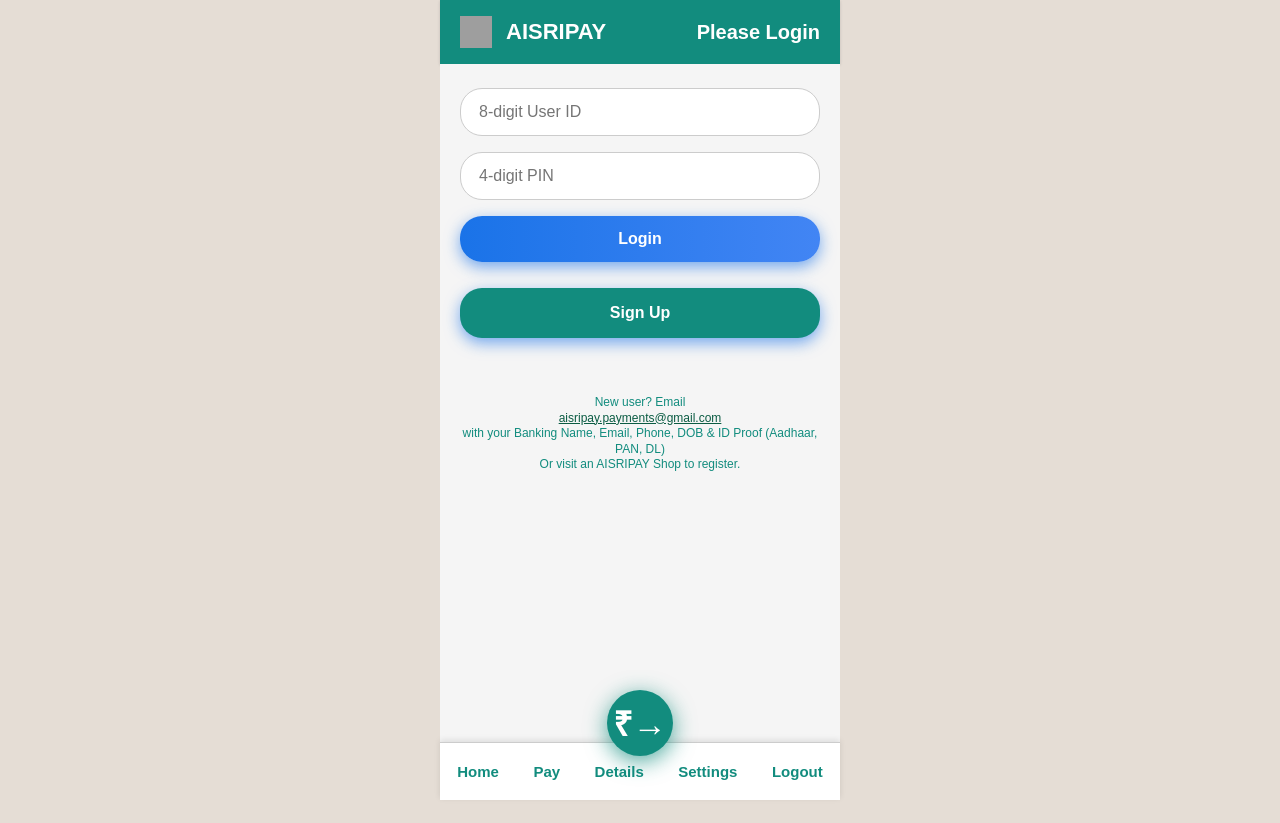
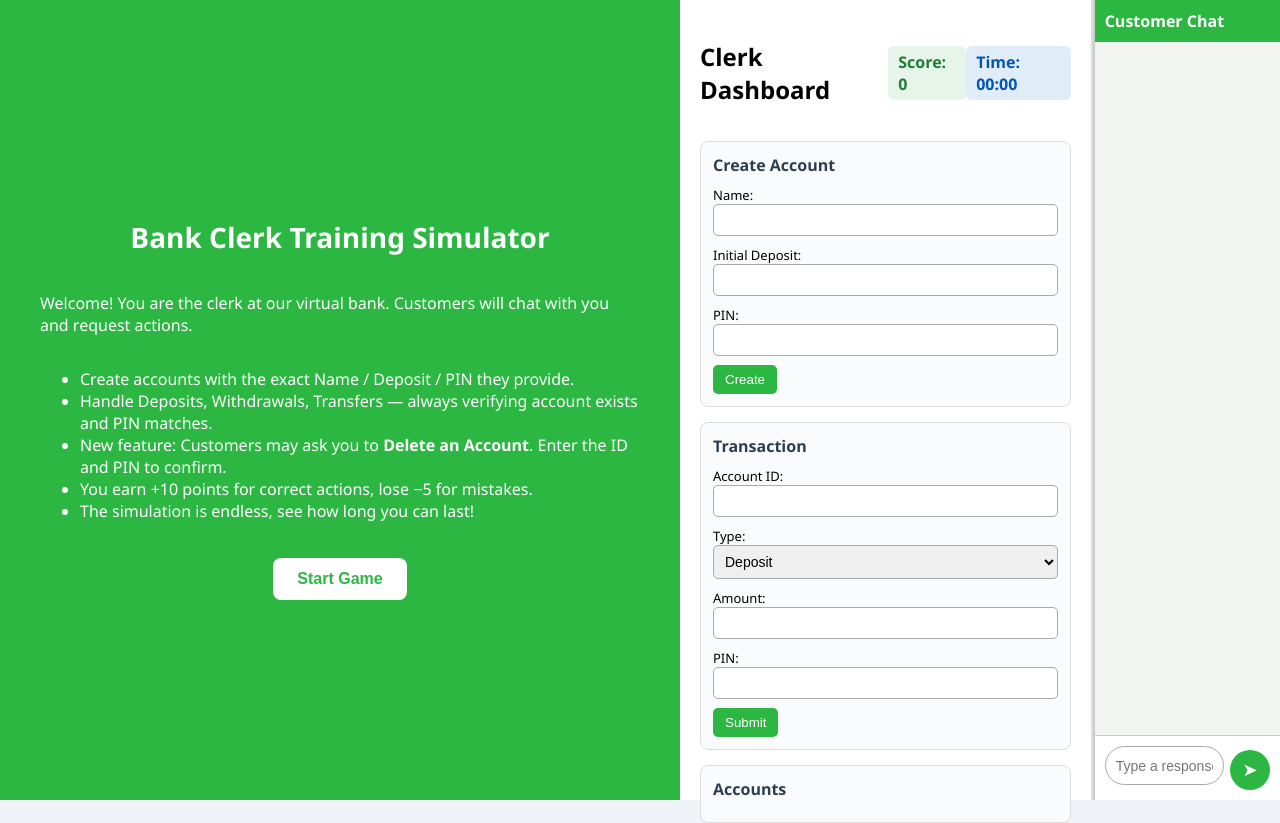
Before and after one commit to aisripay-payments/AisriPay, a plain HTML site: page index.html in a window 1280 px wide. Before the commit the page ends 800 px from the top, so only its background shows below. Drawn offline with Linux system fonts and the light colour scheme; grey boxes are pictures that could not be loaded.

Commit message:
Update index.html

```diff
--- a/index.html
+++ b/index.html
@@ -1,398 +1,242 @@
 <!DOCTYPE html>
 <html lang="en">
 <head>
-<meta charset="UTF-8" />
-<meta name="viewport" content="width=device-width, initial-scale=1" />
-<title>AISRIPAY</title>
-<link rel="icon" href="https://iili.io/K1llYMu.png" />
+  <meta charset="UTF-8">
+  <title>Bank Clerk Endless Training Game</title>
   <style>
-  *, *::before, *::after {
-    box-sizing: border-box;
+    body { margin:0; font-family:"Segoe UI",Arial; height:100vh; display:flex; background:#eff3f7; }
+    .hidden { display:none; }
+
+    /* Instructions overlay */
+    #instructions {
+      flex:1;
+      display:flex;
+      flex-direction:column;
+      align-items:center;
+      justify-content:center;
+      background:#2cb742;
+      color:white;
+      padding:40px;
+      font-size:16px;
+      text-align:left;
     }
-  body {
-    margin: 0; padding: 0;
-    font-family: 'Product Sans', Arial, sans-serif;
-    background: #e5ddd5;
-    color: #000;
+    #instructions h1 { font-size:28px; margin-bottom:20px; }
+    #instructions ul { max-width:600px; text-align:left; }
+    #instructions button {
+      margin-top:20px;
+      padding:12px 24px;
+      background:white; color:#2cb742;
+      border:none; border-radius:8px;
+      font-size:16px; cursor:pointer;
+      font-weight:bold;
     }
-  #app {
-    max-width: 400px;
-    margin: 0 auto;
-    min-height: 100vh;
-    position: relative;
-    background: white;
-    display: flex;
-    flex-direction: column;
+
+    /* Game layout */
+    #game { flex:1; display:flex; }
+
+    .bank-panel {
+      flex:2; background:#fff; padding:20px;
+      border-right:2px solid #ddd; display:flex; flex-direction:column;
     }
-  header {
-    background: #128c7e;
-    color: #fff;
-    padding: 16px 20px;
-    font-weight: 600;
-    font-size: 20px;
-    box-shadow: 0 1px 3px rgb(0 0 0 / 0.15);
-    display: flex;
-    justify-content: flex-start;
-    align-items: center;
-    gap: 14px;
+    .header { display:flex; justify-content:space-between; align-items:center; margin-bottom:15px;}
+    .scoreboard, .timer {
+      font-size:16px; font-weight:bold; padding:5px 10px; border-radius:6px;
     }
-  header img.logo {
-    width: 32px;
-    height: 32px;
+    .scoreboard { color:#1e7e34; background:#e6f4ea;}
+    .timer { color:#0056b3; background:#e1ecf9;}
+
+    .section { background:#f9fbfd; border:1px solid #ddd; border-radius:8px; padding:12px; margin-bottom:15px; }
+    h3 { margin:0 0 10px 0; font-size:16px; color:#2c3e50; }
+    label { display:block; font-size:13px; margin-top:5px;}
+    input, select {
+      width:100%; padding:7px; border:1px solid #aaa; border-radius:5px;
+      font-size:14px; box-sizing:border-box; margin-bottom:5px;
     }
-  header .title {
-    font-weight: 700;
-    font-size: 22px;
-    user-select: none;
+    button {
+      background:#2cb742; color:white; border:none; border-radius:5px;
+      padding:7px 12px; cursor:pointer; font-weight:500; margin-top:4px;
     }
-  .user-info {
-    margin-left: auto;
-    text-align: right;
-    user-select: none;
-  }
-  .user-info span {
-    display: block;
-  }
-  .user-info .name {
-    font-weight: 700;
-  }
-  main {
-    flex-grow: 1;
-    padding: 24px 20px 88px;
-    background: #f5f5f5;
-  }
-  main h2 {
-    font-weight: 700;
-    color: #075e54;
-    margin-bottom: 16px;
-  }
-  main p {
-    font-size: 16px;
-    margin-bottom: 12px;
-  }
-  main input, main button {
-    width: 100%;
-    font-size: 16px;
-    padding: 14px 18px;
-    margin-bottom: 16px;
-    border-radius: 22px;
-    border: none;
-    outline: none;
-  }
-  main input {
-    border: 1.5px solid #ccc;
-  }
-  main input:focus {
-    border-color: #128c7e;
-    box-shadow: 0 0 8px #128c7eaa;
-  }
-  main button {
-    background: linear-gradient(90deg, #1a73e8, #4285f4);
-    color: white;
-    font-weight: 700;
-    cursor: pointer;
-    box-shadow: 0 5px 15px rgba(26, 115, 232, 0.6);
-    transition: box-shadow 0.3s ease;
-    border:none;
-  }
-  main button:hover {
-    box-shadow: 0 7px 22px rgba(26, 115, 232, 0.85);
-  }
-  .msg {
-    font-size: 14px;
-    min-height: 21px;
-    text-align: center;
-    margin-bottom: 12px;
-  }
-  .msg.red {
-    color: #cc0000;
-  }
-  .msg.green {
-    color: #01875f;
-  }
-  nav.bottom-nav {
-    position: fixed;
-    bottom: 0;
-    width: 100%;
-    max-width: 400px;
-    height: 58px;
-    background: #ffffff;
-    border-top: 1px solid #ccc;
-    display: flex;
-    justify-content: space-around;
-    align-items: center;
-    box-shadow: 0 -2px 6px rgb(0 0 0 / 0.10);
-    z-index: 3;
-  }
-  nav.bottom-nav button {
-    background: none;
-    border: none;
-    color: #128c7e;
-    font-size: 15px;
-    font-weight: 600;
-    cursor: pointer;
-    padding: 8px 10px;
-    border-radius: 14px;
-    transition: background-color 0.25s ease;
-    user-select: none;
-  }
-  nav.bottom-nav button.active {
-    background: #128c7e;
-    color: white;
-    box-shadow: 0 4px 10px rgba(18,140,126,0.6);
-  }
-  nav.bottom-nav button:hover:not(.active) {
-    background: #ccf1ee;
-  }
-  .fab {
-    position: fixed;
-    bottom: 44px;
-    left: 50%;
-    transform: translateX(-50%);
-    width: 66px;
-    height: 66px;
-    background: #128c7e;
-    border-radius: 50%;
-    box-shadow: 0 5px 22px rgba(18, 140, 126, 0.75);
-    color: white;
-    font-size: 34px;
-    font-weight: 900;
-    display: flex;
-    justify-content: center;
-    align-items: center;
-    cursor: pointer;
-    z-index: 5;
-    transition: box-shadow 0.3s ease;
-    user-select: none;
-  }
-  .fab:hover {
-    box-shadow: 0 8px 32px rgba(18, 140, 126, 1);
-  }
-  #signup-info {
-    font-size: 12px;
-    color: #128c7e;
-    line-height: 1.3;
-    text-align: center;
-  }
+    button:hover{ background:#209834; }
+
+    .account-list { max-height:200px; overflow-y:auto; }
+    .account-card { background:#fff; border:1px solid #ddd; border-radius:6px;
+      padding:8px; margin-bottom:6px; font-size:14px; }
+
+    .chat-panel { flex:1; background:#f0f5f0; display:flex; flex-direction:column; border-left:2px solid #ccc;}
+    .chat-header{ background:#2cb742; padding:10px; font-weight:bold; color:white;}
+    .chat-messages{flex:1; padding:12px; overflow-y:auto; display:flex; flex-direction:column;}
+    .message{max-width:70%; padding:9px 12px; border-radius:14px; margin:5px 0; font-size:14px;}
+    .customer{background:#fff; align-self:flex-start; border:1px solid #ccc;}
+    .clerk{background:#dcf8c6; align-self:flex-end;}
+    .chat-input{display:flex; padding:10px; border-top:1px solid #ccc; background:#fff;}
+    .chat-input input{flex:1; padding:10px; border:1px solid #aaa; border-radius:20px; font-size:14px; margin-right:6px;}
+    .chat-input button{width:40px; height:40px; border-radius:50%; font-size:18px; background:#2cb742; color:white;}
   </style>
 </head>
 <body>
-  <div id="app">
-    <header>
-      <img class="logo" src="https://iili.io/K1llYMu.png" alt="AISRIPAY" />
-      <div class="title">AISRIPAY</div>
-      <div class="user-info">
-        <span class="name" id="topName">Welcome</span>
-        <span id="topID"></span>
+
+  <!-- Instructions -->
+  <div id="instructions">
+    <h1>Bank Clerk Training Simulator</h1>
+    <p>Welcome! You are the clerk at our virtual bank. Customers will chat with you and request actions.</p>
+    <ul>
+      <li>Create accounts with the exact Name / Deposit / PIN they provide.</li>
+      <li>Handle Deposits, Withdrawals, Transfers — always verifying account exists and PIN matches.</li>
+      <li>New feature: Customers may ask you to <b>Delete an Account</b>. Enter the ID and PIN to confirm.</li>
+      <li>You earn +10 points for correct actions, lose −5 for mistakes.</li>
+      <li>The simulation is endless, see how long you can last!</li>
+    </ul>
+    <button onclick="startGame()">Start Game</button>
   </div>
-    </header>
-    <main id="mainContent"></main>
-    <nav class="bottom-nav">
-      <button id="navHome" class="active" onclick="showHome()">Home</button>
-      <button id="navPay" onclick="showPay()">Pay</button>
-      <button id="navDetails" onclick="showDetails()">Details</button>
-      <button id="navSettings" onclick="showSettings()">Settings</button>
-      <button id="navLogout" onclick="logout()">Logout</button>
-    </nav>
-    <div class="fab" onclick="showPay()">₹→</div>
+
+  <!-- Game -->
+  <div id="game" class="hidden">
+
+    <div class="bank-panel">
+      <div class="header">
+        <h2>Clerk Dashboard</h2>
+        <div class="scoreboard">Score: <span id="score">0</span></div>
+        <div class="timer">Time: <span id="timer">00:00</span></div>
+      </div>
+
+      <!-- Create Account -->
+      <div class="section">
+        <h3>Create Account</h3>
+        <label>Name:</label><input type="text" id="acctName">
+        <label>Initial Deposit:</label><input type="number" id="acctDeposit">
+        <label>PIN:</label><input type="password" id="acctPin">
+        <button onclick="createAccount()">Create</button>
+      </div>
+
+      <!-- Transactions -->
+      <div class="section">
+        <h3>Transaction</h3>
+        <label>Account ID:</label><input type="text" id="tranId">
+        <label>Type:</label>
+        <select id="tranType">
+          <option value="deposit">Deposit</option>
+          <option value="withdraw">Withdraw</option>
+          <option value="transfer">Transfer</option>
+          <option value="delete">Delete Account</option>
+        </select>
+        <label>Amount:</label><input type="number" id="tranAmount">
+        <div id="transferTargetGroup" style="display:none;">
+          <label>To Account ID:</label><input type="text" id="tranTarget">
+        </div>
+        <label>PIN:</label><input type="password" id="tranPin">
+        <button onclick="processTransaction()">Submit</button>
+      </div>
+
+      <!-- Account List -->
+      <div class="section">
+        <h3>Accounts</h3>
+        <div class="account-list" id="accountList"></div>
+      </div>
+    </div>
+
+    <div class="chat-panel">
+      <div class="chat-header">Customer Chat</div>
+      <div class="chat-messages" id="chatMessages"></div>
+      <div class="chat-input">
+        <input type="text" id="chatInput" placeholder="Type a response...">
+        <button onclick="sendMessage()">➤</button>
+      </div>
+    </div>
   </div>
 
 <script>
-  const API_URL = "https://script.google.com/macros/s/AKfycbyoWXhfS7KlZzcki68JO0Vc1J9Q0KzSOp59VEmhFeKwIdQ7cZR8wpX3DaJVRau_1tYR/exec";
-  const API_SECRET = "qwe789asd456zxc123qwe456asd123zxc789qaz789wsx456edc123";
+  let accounts = [];
+  let accountId=1;
+  let score=0;
+  let currentRequest=null;
+  let startTime=0;
+  let timerInterval;
 
-  let currentUser = null;
-
-  function setActiveNav(id) {
-    ["navHome", "navPay", "navDetails", "navSettings", "navLogout"].forEach(btnId => {
-      document.getElementById(btnId).classList.remove("active");
-    });
-    if (document.getElementById(id)) {
-      document.getElementById(id).classList.add("active");
-    }
+  function startGame(){
+    document.getElementById("instructions").classList.add("hidden");
+    document.getElementById("game").classList.remove("hidden");
+    startTime=Date.now();
+    timerInterval=setInterval(updateTimer,1000);
+    nextRequest();
   }
 
-  function showHome() {
-    if (!currentUser) {
-      showLogin();
-      return;
-    }
-    setActiveNav("navHome");
-    document.getElementById("topName").textContent = currentUser.name;
-    document.getElementById("topID").textContent = "ID: " + currentUser.id;
-    document.getElementById("mainContent").innerHTML = `
-      <h2>Balance</h2>
-      <div style="font-size: 32px; font-weight: 700; color: #128c7e; margin-bottom: 20px;">₹${currentUser.balance}</div>
-      <p>Welcome back, <strong>${currentUser.name}</strong>!</p>
-      <p>Use the Pay tab or the floating button below to send money quickly.</p>
-    `;
+  function updateTimer(){
+    let elapsed=Math.floor((Date.now()-startTime)/1000);
+    let m=String(Math.floor(elapsed/60)).padStart(2,'0');
+    let s=String(elapsed%60).padStart(2,'0');
+    document.getElementById("timer").textContent=`${m}:${s}`;
   }
 
-  function showPay() {
-    if (!currentUser) {
-      showLogin();
-      return;
+  function renderAccounts(){
+    const list=document.getElementById("accountList");
+    list.innerHTML=accounts.map(a=>`<div class="account-card">
+       <strong>ID:</strong>${a.id}<br><strong>Name:</strong>${a.name}<br><strong>Balance:</strong>₹${a.balance}
+    </div>`).join("");
   }
-    setActiveNav("navPay");
-    document.getElementById("mainContent").innerHTML = `
-      <h2>Send Money</h2>
-      <input type="text" id="payID" maxlength="8" placeholder="Recipient User ID" />
-      <input type="number" id="payAmt" placeholder="Amount (₹)" />
-      <button onclick="confirmPay()">Confirm & Pay</button>
-      <div id="payMsg" class="msg"></div>
-    `;
+  function updateScore(p){ score+=p; document.getElementById("score").textContent=score; }
+
+  // --- Request Generator ---
+  function generateRequest(){
+    const names=["Rahul Sharma","Anjali Verma","Sita Mishra","Rohan Gupta","Arjun Mehta","Kavya Kapoor","Pooja Rao"];
+    if(accounts.length===0||Math.random()<0.25){
+      let name=names[Math.floor(Math.random()*names.length)]+" #"+Math.floor(Math.random()*1000);
+      let deposit=Math.floor(Math.random()*9000)+1000;
+      let pin=(""+Math.floor(1000+Math.random()*9000));
+      return {type:"create",name,deposit,pin,msg:`Open account. Name: ${name}, Deposit: ₹${deposit}, PIN:${pin}`};
+    }
+    let acc=accounts[Math.floor(Math.random()*accounts.length)];
+    let r=Math.random();
+    if(r<0.25){ return {type:"deposit",id:acc.id,amount:1000,pin:acc.pin,msg:`Deposit ₹1000 in A/c ${acc.id}. PIN:${acc.pin}`}; }
+    else if(r<0.5){ return {type:"withdraw",id:acc.id,amount:500,pin:acc.pin,msg:`Withdraw ₹500 from A/c ${acc.id}. PIN:${acc.pin}`}; }
+    else if(r<0.75 && accounts.length>1){
+      let to=accounts.find(a=>a.id!==acc.id);
+      return {type:"transfer",id:acc.id,target:to.id,amount:400,pin:acc.pin,msg:`Transfer ₹400 from A/c ${acc.id} to A/c ${to.id}. PIN:${acc.pin}`}; }
+    else { return {type:"delete",id:acc.id,pin:acc.pin,msg:`Please delete my account ID ${acc.id}. PIN:${acc.pin}`}; }
   }
 
-  function showDetails() {
-    if (!currentUser) {
-      showLogin();
-      return;
-    }
-    setActiveNav("navDetails");
-    document.getElementById("mainContent").innerHTML = `
-      <h2>Profile Details</h2>
-      <p><strong>Name:</strong> ${currentUser.name}</p>
-      <p><strong>User ID:</strong> ${currentUser.id}</p>
-      <p><strong>Email:</strong> ${currentUser.email}</p>
-      <p><strong>Phone:</strong> ${currentUser.phone}</p>
-      <p><strong>Date of Birth:</strong> ${currentUser.dob}</p>
-    `;
+  function nextRequest(){ currentRequest=generateRequest(); setTimeout(()=>addChatMessage(currentRequest.msg,"customer"),800); }
+
+  function createAccount(){
+    const name=document.getElementById("acctName").value;
+    const deposit=parseFloat(document.getElementById("acctDeposit").value);
+    const pin=document.getElementById("acctPin").value;
+    if(!currentRequest||currentRequest.type!=="create"){ addChatMessage("❌ No account creation expected.","clerk"); updateScore(-5); return;}
+    if(name===currentRequest.name&&deposit===currentRequest.deposit&&pin===currentRequest.pin){
+      accounts.push({id:accountId++,name,balance:deposit,pin});
+      renderAccounts(); addChatMessage("✅ Account created.","clerk"); updateScore(10); nextRequest();
+    } else{ addChatMessage("❌ Wrong details.","clerk"); updateScore(-5);}
   }
 
-  function showSettings() {
-    if (!currentUser) {
-      showLogin();
-      return;
+  function processTransaction(){
+    const id=parseInt(document.getElementById("tranId").value);
+    const type=document.getElementById("tranType").value;
+    const amt=parseFloat(document.getElementById("tranAmount").value);
+    const pin=document.getElementById("tranPin").value;
+    const targetId=parseInt(document.getElementById("tranTarget").value);
+    let acc=accounts.find(a=>a.id===id);
+    if(!acc){ addChatMessage("❌ Source account not found.","clerk"); updateScore(-5); return;}
+    if(acc.pin!==pin){ addChatMessage("❌ Invalid PIN.","clerk"); updateScore(-5); return;}
+    let req=currentRequest;
+
+    if(type==="deposit" && req.type==="deposit" && id===req.id && amt===req.amount){ acc.balance+=amt; addChatMessage("✅ Deposit done.","clerk"); updateScore(10); renderAccounts(); nextRequest(); }
+    else if(type==="withdraw" && req.type==="withdraw" && id===req.id && amt===req.amount){ if(acc.balance>=amt){acc.balance-=amt; addChatMessage("✅ Withdraw done.","clerk"); updateScore(10); renderAccounts(); nextRequest();} else{addChatMessage("❌ Insufficient.","clerk"); updateScore(-5);} }
+    else if(type==="transfer" && req.type==="transfer" && id===req.id && amt===req.amount && targetId===req.target){
+      let tgt=accounts.find(a=>a.id===targetId);
+      if(!tgt){ addChatMessage("❌ Target acc missing.","clerk"); updateScore(-5); return;}
+      if(acc.balance>=amt){acc.balance-=amt; tgt.balance+=amt; addChatMessage("✅ Transfer done.","clerk"); updateScore(10); renderAccounts(); nextRequest();} else { addChatMessage("❌ Insufficient.","clerk"); updateScore(-5);}
     }
-    setActiveNav("navSettings");
-    document.getElementById("mainContent").innerHTML = `
-      <h2>Change PIN</h2>
-      <input maxlength="4" id="oldPin" type="password" placeholder="Old PIN" />
-      <input maxlength="4" id="newPin" type="password" placeholder="New PIN" />
-      <button onclick="changePin()">Change PIN</button>
-      <div id="settingMsg" class="msg"></div>
-    `;
+    else if(type==="delete" && req.type==="delete" && id===req.id){
+      accounts=accounts.filter(a=>a.id!==id);
+      renderAccounts(); addChatMessage("✅ Account deleted.","clerk"); updateScore(10); nextRequest(); }
+    else { addChatMessage("❌ Wrong details/action.","clerk"); updateScore(-5);}
   }
 
-  function logout() {
-    currentUser = null;
-    clearUI();
-    showLogin();
-  }
+  function sendMessage(){ const i=document.getElementById("chatInput"); if(i.value.trim()!==""){ addChatMessage(i.value,"clerk"); i.value=""; } }
+  function addChatMessage(t,s){ const m=document.getElementById("chatMessages"); let d=document.createElement("div"); d.className="message "+s; d.textContent=t; m.appendChild(d); m.scrollTop=m.scrollHeight; }
 
-  function clearUI() {
-    document.getElementById("topName").textContent = "Welcome";
-    document.getElementById("topID").textContent = "";
-    document.getElementById("mainContent").innerHTML = "";
-    setActiveNav("");
-  }
-
-  function showLogin() {
-    clearUI();
-    setActiveNav("");
-    document.getElementById("app").style.background = "#e5ddd5";
-    document.getElementById("topName").textContent = "Please Login";
-    document.getElementById("topID").textContent = "";
-    document.getElementById("mainContent").innerHTML = `
-      <input type="text" id="loginID" maxlength="8" placeholder="8-digit User ID" />
-      <input type="password" id="loginPIN" maxlength="4" placeholder="4-digit PIN" />
-      <button onclick="login()">Login</button>
-      <button onclick="showSignup()" style="margin-top: 10px; width: 100%; border-radius: 22px; padding: 16px 0; font-weight: 600; background: #128c7e; color: white; border: none; cursor: pointer;">Sign Up</button>
-      <div id="loginMsg" class="msg"></div>
-      <div id="signup-info" style="font-size: 12px; color: #128c7e; text-align: center; margin-top: 20px; line-height: 1.3;">
-        New user? Email <br />
-        <a href="mailto:aisripay.payments@gmail.com" style="color: #0b5c43; text-decoration: underline;">aisripay.payments@gmail.com</a><br />
-        with your Banking Name, Email, Phone, DOB & ID Proof (Aadhaar, PAN, DL)<br />
-        Or visit an AISRIPAY Shop to register.
-      </div>
-    `;
-  }
-
-  function showSignup() {
-    clearUI();
-    setActiveNav("");
-    document.getElementById("app").style.background = "white";
-    document.getElementById("topName").textContent = "Sign Up Instructions";
-    document.getElementById("topID").textContent = "";
-    document.getElementById("mainContent").innerHTML = `
-      <p style="font-size: 14px; color: #3c4043; text-align: center; padding: 0 12px;">
-        To create an account, email:<br />
-        <strong>aisripay.payments@gmail.com</strong><br />
-        your Banking Name, Email ID, Phone Number, DOB,<br />
-        and valid ID proof (Aadhaar, PAN, Driving License).<br />
-        Or visit an AISRIPAY Shop to register.<br />
-        You will receive your User ID & PIN after verification.
-      </p>
-      <button onclick="showLogin()" style="margin-top: 20px; width: 100%; border-radius: 22px; padding: 16px 0; font-weight: 600; background: #128c7e; color: white; border: none; cursor: pointer;">Back to Login</button>
-    `;
-  }
-
-  async function login() {
-    const id = document.getElementById("loginID").value.trim();
-    const pin = document.getElementById("loginPIN").value.trim();
-    if (!id || !pin) return showMsg("loginMsg", "Please enter User ID & PIN", "red");
-    const res = await apiPost({ action: "login", id, pin });
-    if (res.success) {
-      currentUser = res.data;
-      document.getElementById("app").style.background = "white";
-      showHome();
-    } else showMsg("loginMsg", res.message, "red");
-  }
-
-  async function confirmPay() {
-    const toID = document.getElementById("payID").value.trim();
-    const amt = document.getElementById("payAmt").value.trim();
-    if (!toID || !amt) return showMsg("payMsg", "Enter recipient ID & amount", "red");
-    const res = await apiPost({ action: "transfer", fromID: currentUser.id, toID, amount: amt });
-    if (res.success) {
-      showMsg("payMsg", "Payment successful!", "green");
-      const profile = await apiPost({ action: "getProfile", id: currentUser.id });
-      if (profile.success) currentUser = profile.data;
-      setTimeout(() => showHome(), 1600);
-    } else showMsg("payMsg", res.message, "red");
-  }
-
-  async function changePin() {
-    const oldPin = document.getElementById("oldPin").value.trim();
-    const newPin = document.getElementById("newPin").value.trim();
-    if (!oldPin || !newPin) return showMsg("settingMsg", "Both old & new PIN are required", "red");
-    const res = await apiPost({ action: "changePin", id: currentUser.id, oldPin, newPin });
-    if (res.success) {
-      showMsg("settingMsg", "PIN changed successfully. Please login again.", "green");
-      setTimeout(() => {
-        currentUser = null;
-        showLogin();
-      }, 1600);
-    } else showMsg("settingMsg", res.message, "red");
-  }
-
-  async function logout() {
-    currentUser = null;
-    showLogin();
-  }
-
-  async function apiPost(payload) {
-    payload.apiSecret = API_SECRET;
-    try {
-      const res = await fetch(API_URL, {
-        method: "POST",
-        headers: { "Content-Type": "application/json" },
-        body: JSON.stringify(payload),
+  document.getElementById("tranType").addEventListener("change",function(){
+    document.getElementById("transferTargetGroup").style.display=this.value==="transfer"?"block":"none";
   });
-      return await res.json();
-    } catch {
-      return { success: false, message: "Unable to connect to server." };
-    }
-  }
-
-  function showMsg(id, text, cls) {
-    const el = document.getElementById(id);
-    if (el) el.innerHTML = `<span class="${cls}">${text}</span>`;
-  }
-
-  window.onload = () => {
-    showLogin();
-  };
 </script>
 </body>
 </html>
```
Lines whose indentation alone changed are shown as unchanged.
